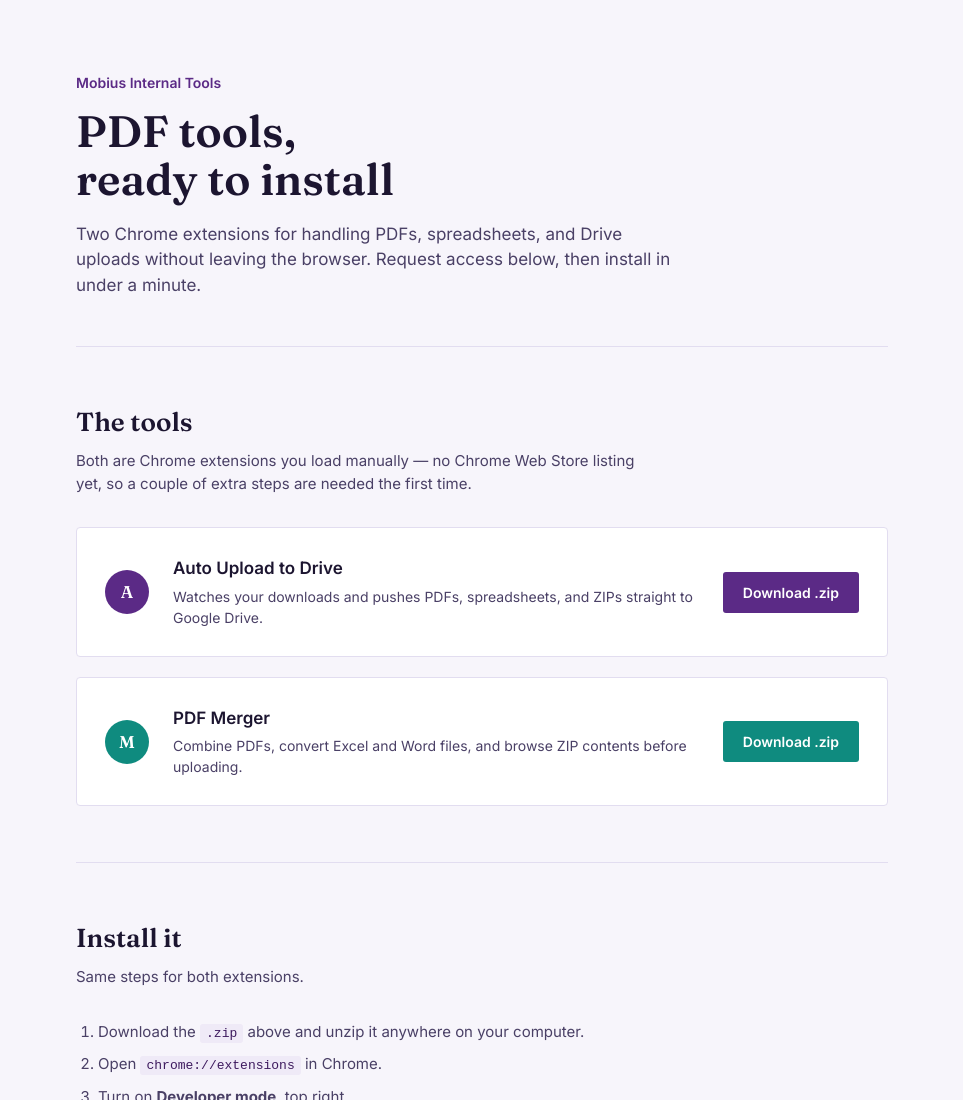
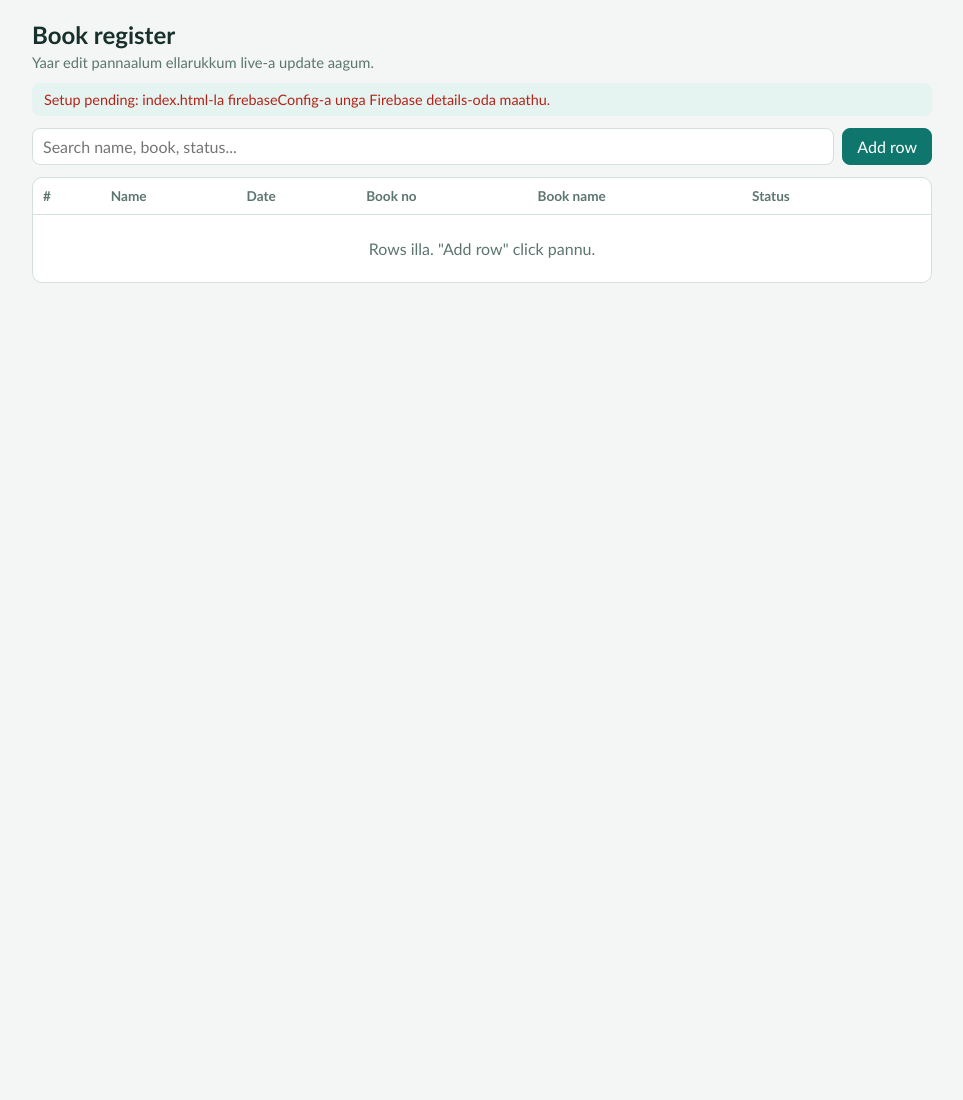
Before and after one commit to vaithilingarajamop-ctrl/pdf-tools, a plain HTML site: page index.html in a window 1280 px wide. Shown: the top 1100 px of the page, without its empty margins (158-1121 px from the left). After the commit the page ends 800 px from the top, so only its background shows below. Drawn offline with Linux system fonts and the light colour scheme.

Commit message:
Add files via upload

```diff
--- a/index.html
+++ b/index.html
@@ -1,267 +1,164 @@
 <!DOCTYPE html>
 <html lang="en">
 <head>
-<meta charset="UTF-8">
-<meta name="viewport" content="width=device-width, initial-scale=1.0">
-<title>PDF Tools — Internal Extensions</title>
+<meta charset="utf-8">
+<meta name="viewport" content="width=device-width, initial-scale=1">
+<title>Book Register</title>
 <style>
-  @import url('https://fonts.googleapis.com/css2?family=Fraunces:opsz,wght@9..144,500;9..144,600&family=Inter:wght@400;500;600;700&display=swap');
-
-  :root {
-    --ink: #1c1530;
-    --ink-soft: #4a4066;
-    --paper: #f7f5fb;
-    --card: #ffffff;
-    --line: #e2ddf0;
-    --plum: #5b2a86;
-    --plum-deep: #3d1a5e;
-    --teal: #0f8b7f;
-    --amber: #c47a1f;
-  }
-
-  * { box-sizing: border-box; }
-
-  body {
-    margin: 0;
-    background: var(--paper);
-    color: var(--ink);
-    font-family: 'Inter', sans-serif;
-    line-height: 1.5;
-  }
-
-  .wrap {
-    max-width: 860px;
-    margin: 0 auto;
-    padding: 0 24px;
-  }
-
-  header {
-    padding: 72px 0 48px;
-    border-bottom: 1px solid var(--line);
-  }
-
-  .kicker {
-    font-size: 14px;
-    color: var(--plum);
-    font-weight: 600;
-    margin-bottom: 14px;
-  }
-
-  h1 {
-    font-family: 'Fraunces', serif;
-    font-weight: 600;
-    font-size: 44px;
-    line-height: 1.1;
-    margin: 0 0 18px;
-    max-width: 11ch;
-  }
-
-  header p {
-    font-size: 17px;
-    color: var(--ink-soft);
-    max-width: 56ch;
-    margin: 0;
-  }
-
-  section {
-    padding: 56px 0;
-    border-bottom: 1px solid var(--line);
-  }
-
-  section:last-of-type { border-bottom: none; }
-
-  h2 {
-    font-family: 'Fraunces', serif;
-    font-weight: 600;
-    font-size: 26px;
-    margin: 0 0 8px;
-  }
-
-  .section-intro {
-    color: var(--ink-soft);
-    font-size: 15px;
-    margin: 0 0 32px;
-    max-width: 60ch;
-  }
-
-  .tools {
-    display: grid;
-    gap: 20px;
-  }
-
-  .tool {
-    background: var(--card);
-    border: 1px solid var(--line);
-    border-radius: 4px;
-    padding: 28px;
-    display: grid;
-    grid-template-columns: auto 1fr auto;
-    gap: 24px;
-    align-items: center;
-  }
-
-  .tool-mark {
-    width: 44px;
-    height: 44px;
-    border-radius: 50%;
-    display: flex;
-    align-items: center;
-    justify-content: center;
-    font-family: 'Fraunces', serif;
-    font-weight: 600;
-    font-size: 17px;
-    color: white;
-    flex-shrink: 0;
-  }
-
-  .tool:nth-child(1) .tool-mark { background: var(--plum); }
-  .tool:nth-child(2) .tool-mark { background: var(--teal); }
-
-  .tool h3 {
-    margin: 0 0 4px;
-    font-size: 17px;
-    font-weight: 600;
-  }
-
-  .tool p {
-    margin: 0;
-    font-size: 14px;
-    color: var(--ink-soft);
-  }
-
-  .btn {
-    display: inline-block;
-    padding: 10px 20px;
-    border-radius: 3px;
-    text-decoration: none;
-    font-size: 14px;
-    font-weight: 600;
-    white-space: nowrap;
-    transition: opacity 0.15s ease;
-  }
-
-  .btn:hover { opacity: 0.85; }
-
-  .btn-plum { background: var(--plum); color: white; }
-  .btn-teal { background: var(--teal); color: white; }
-
-  ol.steps {
-    margin: 0;
-    padding-left: 22px;
-    color: var(--ink-soft);
-    font-size: 15px;
-  }
-
-  ol.steps li { margin-bottom: 10px; }
-  ol.steps li:last-child { margin-bottom: 0; }
-
-  ol.steps code {
-    background: #efeaf7;
-    color: var(--plum-deep);
-    padding: 2px 6px;
-    border-radius: 3px;
-    font-size: 13px;
-  }
-
-  .request-card {
-    background: var(--card);
-    border: 1px solid var(--line);
-    border-radius: 4px;
-    padding: 32px;
-    text-align: center;
-  }
-
-  .request-card p {
-    color: var(--ink-soft);
-    font-size: 15px;
-    max-width: 44ch;
-    margin: 0 auto 22px;
-  }
-
-  .btn-large {
-    padding: 13px 28px;
-    font-size: 15px;
-  }
-
-  .note {
-    margin-top: 20px;
-    font-size: 13px;
-    color: var(--ink-soft);
-    border-top: 1px solid var(--line);
-    padding-top: 16px;
-  }
-
-  footer {
-    padding: 32px 0 60px;
-    font-size: 13px;
-    color: var(--ink-soft);
-  }
-
-  @media (max-width: 560px) {
-    h1 { font-size: 32px; }
-    .tool { grid-template-columns: auto 1fr; }
-    .tool .btn { grid-column: 1 / -1; text-align: center; }
-  }
+:root{--bg:#f3f6f4;--card:#fff;--ink:#17302b;--mute:#5d7570;--line:#d5e0dc;--acc:#0f766e;--danger:#b42318;--hi:#e6f4f1}
+@media (prefers-color-scheme:dark){:root{--bg:#0f1a18;--card:#16241f;--ink:#e4efec;--mute:#93aba5;--line:#2a3d37;--acc:#3cc4b4;--danger:#f97066;--hi:#1d332d}}
+body{margin:0;background:var(--bg);color:var(--ink);font-family:"Trebuchet MS","Segoe UI",system-ui,sans-serif;padding:20px 14px}
+main{max-width:900px;margin:0 auto}
+h1{font-size:1.5rem;margin:0 0 4px}
+p.sub{margin:0 0 12px;color:var(--mute);font-size:.92rem}
+#note{margin:0 0 12px;padding:8px 12px;border-radius:8px;background:var(--hi);font-size:.9rem}
+#note.err{color:var(--danger)}
+.bar{display:flex;gap:8px;flex-wrap:wrap;margin-bottom:12px}
+input,select{font:inherit;color:var(--ink);background:var(--card);border:1px solid var(--line);border-radius:8px;padding:8px 10px;min-width:0;color-scheme:light dark}
+input:focus,select:focus,button:focus-visible{outline:2px solid var(--acc);outline-offset:1px}
+#search{flex:1 1 180px}
+button{font:inherit;cursor:pointer;border-radius:8px;border:1px solid var(--acc);background:var(--acc);color:#fff;padding:8px 14px}
+button.ghost{background:transparent;color:var(--danger);border-color:transparent;padding:6px 10px}
+button.ghost:hover{background:var(--hi)}
+.wrap{overflow-x:auto;background:var(--card);border:1px solid var(--line);border-radius:10px}
+table{width:100%;border-collapse:collapse;min-width:720px}
+th,td{text-align:left;padding:4px 6px;border-bottom:1px solid var(--line)}
+tbody tr:last-child td{border-bottom:0}
+th{padding:10px;font-size:.85rem;color:var(--mute);font-weight:600;cursor:pointer;user-select:none;white-space:nowrap}
+th.n{cursor:default}
+td.idx{color:var(--mute);width:36px;padding-left:12px}
+td input,td select{width:100%;border-color:transparent;background:transparent;box-sizing:border-box}
+td input:hover,td select:hover{border-color:var(--line)}
+td input:focus,td select:focus{background:var(--hi)}
+.empty{padding:24px;text-align:center;color:var(--mute)}
 </style>
 </head>
 <body>
+<main>
+<h1>Book register</h1>
+<p class="sub">Yaar edit pannaalum ellarukkum live-a update aagum.</p>
+<div id="note" hidden></div>
+<div class="bar">
+<input id="search" placeholder="Search name, book, status..." aria-label="Search rows">
+<button id="add">Add row</button>
+</div>
+<div class="wrap">
+<table>
+<thead><tr>
+<th class="n">#</th><th data-k="name">Name</th><th data-k="date">Date</th><th data-k="bookNo">Book no</th><th data-k="bookName">Book name</th><th data-k="status">Status</th><th class="n"></th>
+</tr></thead>
+<tbody id="body"></tbody>
+</table>
+<div id="empty" class="empty" hidden>Rows illa. "Add row" click pannu.</div>
+</div>
+</main>
 
-<div class="wrap">
-  <header>
-    <div class="kicker">Mobius Internal Tools</div>
-    <h1>PDF tools, ready to install</h1>
-    <p>Two Chrome extensions for handling PDFs, spreadsheets, and Drive uploads without leaving the browser. Request access below, then install in under a minute.</p>
-  </header>
+<script type="module">
+import { initializeApp } from "https://www.gstatic.com/firebasejs/10.12.2/firebase-app.js";
+import { getFirestore, collection, query, orderBy, onSnapshot, addDoc, updateDoc, deleteDoc, doc }
+  from "https://www.gstatic.com/firebasejs/10.12.2/firebase-firestore.js";
 
-  <section>
-    <h2>The tools</h2>
-    <p class="section-intro">Both are Chrome extensions you load manually — no Chrome Web Store listing yet, so a couple of extra steps are needed the first time.</p>
-    <div class="tools">
-      <div class="tool">
-        <div class="tool-mark">A</div>
-        <div>
-          <h3>Auto Upload to Drive</h3>
-          <p>Watches your downloads and pushes PDFs, spreadsheets, and ZIPs straight to Google Drive.</p>
-        </div>
-        <a class="btn btn-plum" href="drive-auto-upload.zip" download>Download .zip</a>
-      </div>
-      <div class="tool">
-        <div class="tool-mark">M</div>
-        <div>
-          <h3>PDF Merger</h3>
-          <p>Combine PDFs, convert Excel and Word files, and browse ZIP contents before uploading.</p>
-        </div>
-        <a class="btn btn-teal" href="pdf-merge-zip-upload.zip" download>Download .zip</a>
-      </div>
-    </div>
-  </section>
+/* ===== STEP: Firebase console-la irundhu unga config-a inga paste pannu ===== */
+const firebaseConfig = {
+  apiKey: "YOUR_API_KEY",
+  authDomain: "YOUR_PROJECT.firebaseapp.com",
+  projectId: "YOUR_PROJECT",
+  appId: "YOUR_APP_ID"
+};
+/* ========================================================================== */
 
-  <section>
-    <h2>Install it</h2>
-    <p class="section-intro">Same steps for both extensions.</p>
-    <ol class="steps">
-      <li>Download the <code>.zip</code> above and unzip it anywhere on your computer.</li>
-      <li>Open <code>chrome://extensions</code> in Chrome.</li>
-      <li>Turn on <strong>Developer mode</strong>, top right.</li>
-      <li>Click <strong>Load unpacked</strong> and select the unzipped folder.</li>
-      <li>Open the extension and click <strong>Test Login</strong> to connect your Google account.</li>
-    </ol>
-  </section>
+const STATUS=["Pending","Completed"],FIELDS=["name","date","bookNo","bookName","status"];
+const body=document.getElementById("body"),noteEl=document.getElementById("note");
+const today=()=>new Date().toISOString().slice(0,10);
+let data=[],sortK=null,sortDir=1,ready=false,col=null,db=null;
+const rowEls=new Map(),q={};
 
-  <section>
-    <h2>Request access</h2>
-    <p class="section-intro">Google login only works for approved accounts while these tools are in testing mode. Request access first — most requests are approved same-day.</p>
-    <div class="request-card">
-      <p>Fill in your name and the Google account email you'll sign in with. You'll get a message once you're approved and can log in.</p>
-      <a class="btn btn-plum btn-large" href="https://docs.google.com/forms/d/e/1FAIpQLSdDAdW9CBuZTkfQYjbFaiOdwAc5QBi7Lww4pUL7ScLw9molqg/viewform" target="_blank" rel="noopener">Request Access</a>
-      <div class="note">Approvals are handled by the team — usually within a business day.</div>
-    </div>
-  </section>
+function note(msg,err){noteEl.textContent=msg;noteEl.className=err?"err":"";noteEl.hidden=!msg}
+function fail(){note("Save aagala. Internet check pannu, illa konjam neram kazhichu try pannu.",true)}
 
-  <footer>
-    Internal tools for Mobius. Questions go to your team lead.
-  </footer>
-</div>
+/* ---- debounced writes, one at a time per row ---- */
+function queueWrite(id,f,v){
+  const s=q[id]||(q[id]={patch:{},timer:null,busy:false});
+  s.patch[f]=v;clearTimeout(s.timer);s.timer=setTimeout(()=>flush(id),400);
+}
+async function flush(id){
+  const s=q[id];if(!s||!Object.keys(s.patch).length)return;
+  if(s.busy){s.timer=setTimeout(()=>flush(id),300);return}
+  const patch=s.patch;s.patch={};s.busy=true;
+  try{await updateDoc(doc(db,"books",id),patch)}catch(e){fail()}
+  s.busy=false;
+  if(Object.keys(s.patch).length)flush(id);
+}
 
+/* ---- rendering ---- */
+function apply(list){
+  data=list.map(r=>{const p=q[r.id]&&q[r.id].patch;return p?{...r,...p}:r});
+  render();
+}
+function makeRow(r){
+  const tr=document.createElement("tr");
+  tr.innerHTML=`<td class="idx"></td>
+  <td><input data-f="name" maxlength="100" aria-label="Name"></td>
+  <td><input data-f="date" type="date" aria-label="Date"></td>
+  <td><input data-f="bookNo" maxlength="100" aria-label="Book no"></td>
+  <td><input data-f="bookName" maxlength="100" aria-label="Book name"></td>
+  <td><select data-f="status" aria-label="Status">${STATUS.map(s=>`<option>${s}</option>`).join("")}</select></td>
+  <td><button class="ghost" aria-label="Delete row">Delete</button></td>`;
+  tr.addEventListener("input",e=>{
+    const f=e.target.dataset.f;if(!f)return;
+    const row=data.find(x=>x.id===r.id);if(row)row[f]=e.target.value;
+    queueWrite(r.id,f,e.target.value);
+  });
+  const btn=tr.querySelector("button");let armed=false;
+  btn.onclick=async()=>{
+    if(!armed){armed=true;btn.textContent="Sure?";setTimeout(()=>{armed=false;btn.textContent="Delete"},3000);return}
+    delete q[r.id];
+    try{await deleteDoc(doc(db,"books",r.id))}catch(e){fail()}
+  };
+  return tr;
+}
+function render(){
+  const term=document.getElementById("search").value.toLowerCase();
+  let list=data.filter(r=>[r.name,r.bookNo,r.bookName,r.status].some(v=>String(v||"").toLowerCase().includes(term)));
+  if(sortK)list=[...list].sort((a,b)=>((a[sortK]||"")>(b[sortK]||"")?1:(a[sortK]||"")<(b[sortK]||"")?-1:0)*sortDir);
+  const ids=new Set(data.map(r=>r.id));
+  for(const[id,el]of rowEls)if(!ids.has(id)){el.remove();rowEls.delete(id)}
+  const shown=new Set(list.map(r=>r.id));
+  list.forEach((r,i)=>{
+    let tr=rowEls.get(r.id);
+    if(!tr){tr=makeRow(r);rowEls.set(r.id,tr)}
+    tr.querySelector(".idx").textContent=i+1;
+    FIELDS.forEach(f=>{
+      const el=tr.querySelector(`[data-f=${f}]`),v=r[f]==null?"":r[f];
+      if(el!==document.activeElement&&el.value!==v)el.value=v;
+    });
+    if(body.children[i]!==tr)body.insertBefore(tr,body.children[i]||null);
+  });
+  for(const[id,el]of rowEls)if(!shown.has(id)&&el.parentNode)el.remove();
+  document.getElementById("empty").hidden=list.length>0;
+}
+
+document.getElementById("add").onclick=async()=>{
+  if(!ready){note("Modhalla index.html-la firebaseConfig paste pannu.",true);return}
+  document.getElementById("search").value="";
+  try{await addDoc(col,{name:"",date:today(),bookNo:"",bookName:"",status:"Pending",createdAt:Date.now()})}catch(e){fail()}
+};
+document.getElementById("search").oninput=render;
+document.querySelectorAll("th[data-k]").forEach(th=>th.onclick=()=>{
+  const k=th.dataset.k;sortDir=sortK===k?-sortDir:1;sortK=k;render();
+});
+
+if(firebaseConfig.apiKey==="YOUR_API_KEY"){
+  note("Setup pending: index.html-la firebaseConfig-a unga Firebase details-oda maathu.",true);
+}else{
+  db=getFirestore(initializeApp(firebaseConfig));
+  col=collection(db,"books");
+  ready=true;
+  onSnapshot(query(col,orderBy("createdAt")),
+    s=>{note("");apply(s.docs.map(d=>({id:d.id,...d.data()})))},
+    ()=>note("Data load aagala. Firestore rules check pannu.",true));
+}
+render();
+</script>
 </body>
 </html>
```
Also changed, not shown: 1 other file.
